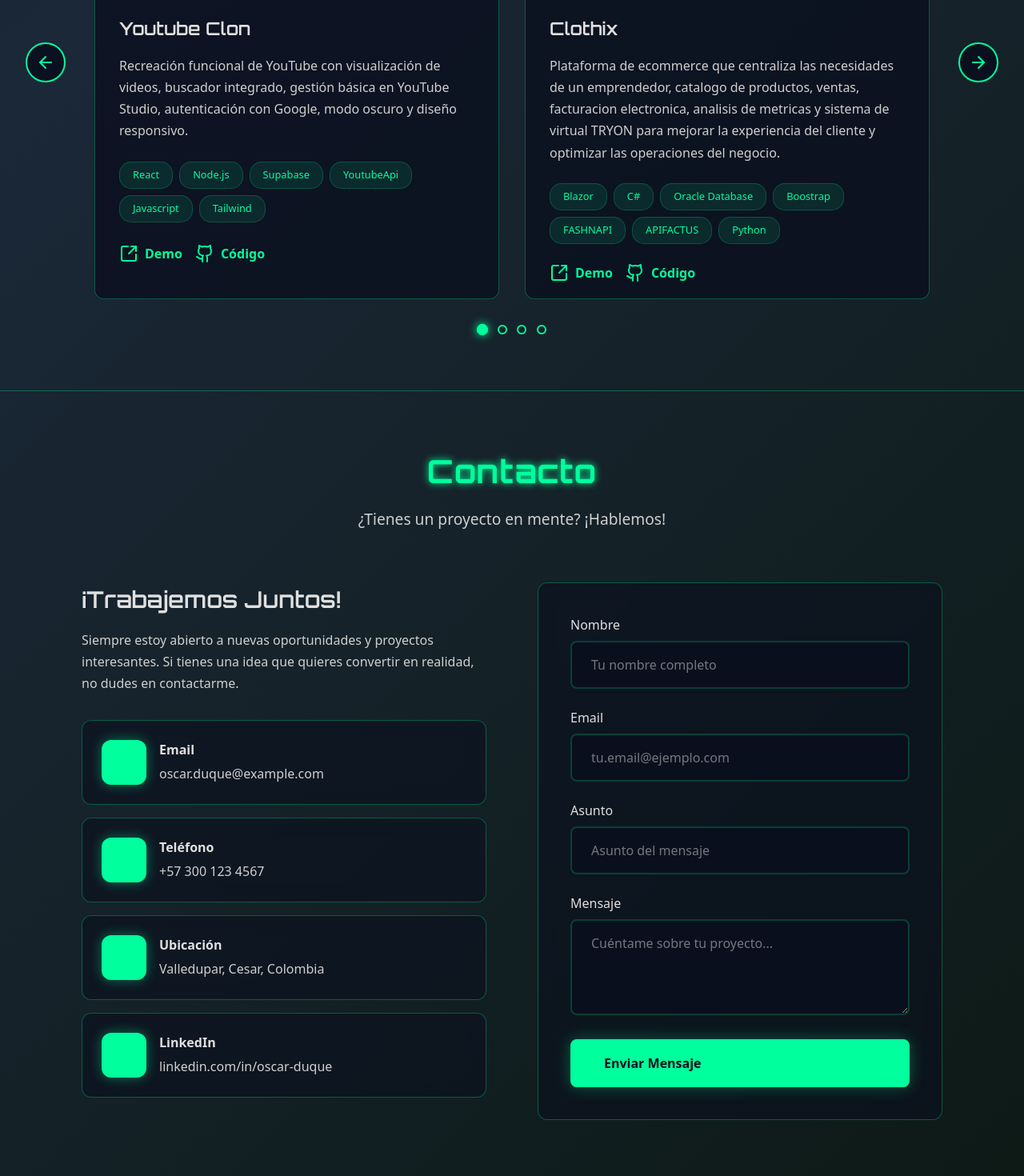
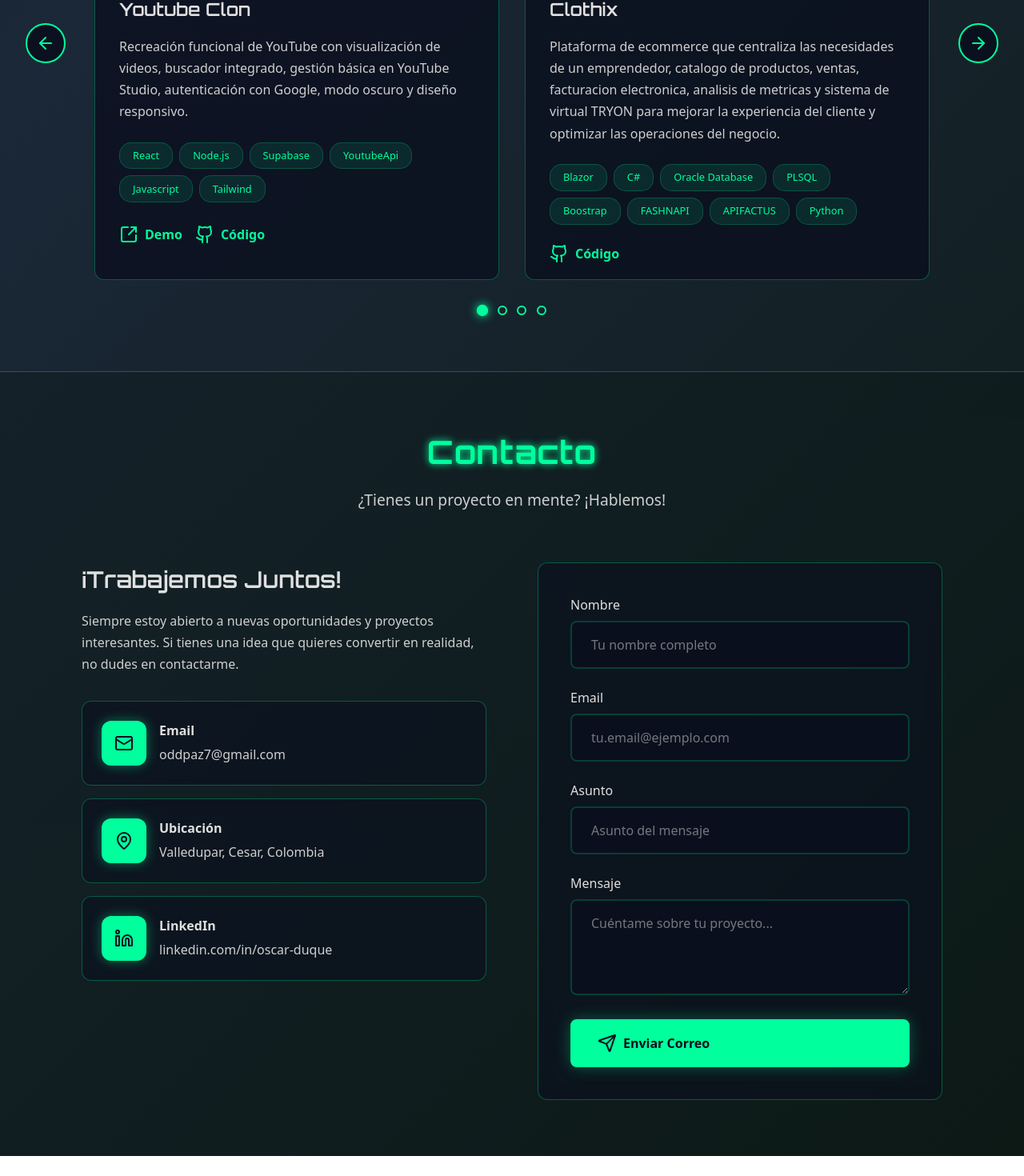
Before and after one commit to Odpp7/Mi-portafolio-web, a Next.js app: page / in a window 1280 px wide. Shown: the part 2526-3996 px from the top of the page at 80% size. After the commit the page ends 3971 px from the top, so only its background shows below. Built offline with nearby package versions, Linux system fonts and the light colour scheme.

Commit message:
Updating project section of contact me already working

```diff
--- a/app/components/AboutMe.tsx
+++ b/app/components/AboutMe.tsx
@@ -30,7 +30,7 @@ export default function AboutMe() {
 
                     <p>Además del trabajo en la web, desarrollo aplicaciones móviles que integran interfaces cuidadas y buen rendimiento. También tengo experiencia en Back-End y en arquitecturas completas, lo que me permite abordar proyectos de forma integral y mantener la coherencia entre cliente y servidor.</p>
 
-                    <p>En mis tiempos libres soy un apasionado por la musica, asisto a una iglesia donde le sirvio a Dios tocando un instrumento musical, la guitarra electrica y un apasionado por los videojuegos y el deporte, practico futbol y mas. </p>
+                    <p>En mis tiempos libres soy un apasionado por: </p>
 
                     <BounceCards
                         className="custom-bounceCards"
--- a/app/components/ContactMe.tsx
+++ b/app/components/ContactMe.tsx
@@ -1,8 +1,36 @@
 'use client'
 
 import "@/app/styles/ContactMe.css"
+import { Mail, MapPin, Linkedin, Send } from 'lucide-react'
+import { useState, FormEvent } from 'react'
 
 export default function ContactMe() {
+  const [formData, setFormData] = useState({ name: '', email: '', subject: '', message: ''})
+  const [enviado, setEnviado] = useState(false)
+  const [mensaje, setMensaje] = useState('')
+
+  const HandleSubmit = async (e:React.FormEvent) => {
+    e.preventDefault();
+
+    setEnviado(true)
+    setMensaje('Enviando correo...')
+
+    const respuesta = await fetch('api/contact', {
+      method: "POST",
+      headers: { 'Content-Type': 'application/json' },
+      body: JSON.stringify(formData)
+    })
+
+    if(respuesta.ok){
+      setMensaje("Enviado correctamente")
+      setFormData({ name: '', email: '', subject: '', message: '' })
+    } else{
+      setMensaje("Error al enviar")
+    }
+
+    setEnviado(false)
+  }
+
   return (
     <div className="container">
       <div className="section-header">
@@ -16,27 +44,17 @@ export default function ContactMe() {
 
           <div className="contact-item">
             <div className="contact-icon">
-              <i className="fas fa-envelope"></i>
+              <Mail/>
             </div>
             <div className="contact-details">
               <h4>Email</h4>
-              <p>oscar.duque@example.com</p>
+              <p>oddpaz7@gmail.com</p>
             </div>
           </div>
 
           <div className="contact-item">
             <div className="contact-icon">
-              <i className="fas fa-phone"></i>
-            </div>
-            <div className="contact-details">
-              <h4>Teléfono</h4>
-              <p>+57 300 123 4567</p>
-            </div>
-          </div>
-
-          <div className="contact-item">
-            <div className="contact-icon">
-              <i className="fas fa-map-marker-alt"></i>
+              <MapPin/>
             </div>
             <div className="contact-details">
               <h4>Ubicación</h4>
@@ -46,7 +64,7 @@ export default function ContactMe() {
 
           <div className="contact-item">
             <div className="contact-icon">
-              <i className="fab fa-linkedin-in"></i>
+              <Linkedin />
             </div>
             <div className="contact-details">
               <h4>LinkedIn</h4>
@@ -56,30 +74,62 @@ export default function ContactMe() {
         </div>
 
         <div className="contact-form">
-          <form>
+          <form onSubmit={HandleSubmit}>
             <div className="form-group">
               <label htmlFor="name" className="form-label">Nombre</label>
-              <input type="text" id="name" className="form-input" placeholder="Tu nombre completo" required />
+              <input
+                type="text"
+                id="name"
+                className="form-input"
+                placeholder="Tu nombre completo"
+                value={formData.name}
+                onChange={(e) => setFormData({...formData, name: e.target.value})}
+                required
+              />
             </div>
 
             <div className="form-group">
               <label htmlFor="email" className="form-label">Email</label>
-              <input type="email" id="email" className="form-input" placeholder="tu.email@ejemplo.com" required />
+              <input
+                type="email"
+                id="email"
+                className="form-input"
+                placeholder="tu.email@ejemplo.com"
+                value={formData.email}
+                onChange={(e) => setFormData({...formData, email: e.target.value})}
+                required
+              />
             </div>
 
             <div className="form-group">
               <label htmlFor="subject" className="form-label">Asunto</label>
-              <input type="text" id="subject" className="form-input" placeholder="Asunto del mensaje" required />
+              <input
+                type="text"
+                id="subject"
+                className="form-input"
+                placeholder="Asunto del mensaje"
+                value={formData.subject}
+                onChange={(e) => setFormData({...formData, subject: e.target.value})}
+                required
+              />
             </div>
 
             <div className="form-group">
               <label htmlFor="message" className="form-label">Mensaje</label>
-              <textarea id="message" className="form-input form-textarea" placeholder="Cuéntame sobre tu proyecto..." required></textarea>
+              <textarea
+                id="message"
+                className="form-input form-textarea"
+                placeholder="Cuéntame sobre tu proyecto..."
+                value={formData.message}
+                onChange={(e) => setFormData({...formData, message: e.target.value})}
+                required
+              ></textarea>
             </div>
 
-            <button type="submit" className="btn" style={{ width: '100%' }}>
-              <i className="fas fa-paper-plane"></i>
-              Enviar Mensaje
+            {mensaje && <p style={{textAlign: 'center', marginBottom: '10px', color:'white'}}>{mensaje}</p>}
+
+            <button type="submit" className="btn" style={{ width: '100%' }} disabled={enviado}>
+              <Send/> Enviar Correo
             </button>
           </form>
         </div>
--- a/app/components/Projects.tsx
+++ b/app/components/Projects.tsx
@@ -55,8 +55,10 @@ export default function Projects() {
                       ))}
                     </div>
                     <div className="project-links">
-                      <a href="#" className="project-link"><SquareArrowOutUpRight />Demo</a>
-                      <a href="#" className="project-link"><Github />Código</a>
+                      {project.demo && (
+                        <a href={project.demo} target="_blank" rel="noopener noreferrer" className="project-link"><SquareArrowOutUpRight />Demo</a>
+                      )}
+                      <a href={project.codigo} target="_blank" rel="noopener noreferrer" className="project-link"><Github />Código</a>
                     </div>
                   </div>
                 </div>
@@ -71,7 +73,7 @@ export default function Projects() {
 
         <div className="carousel-dots">
           {Array.from({ length: totalDots }).map((_, index) => (
-            <button key={index} className={`carousel-dot ${currentSlide === index ? 'active' : ''}`} onClick={() => goToSlide(index)}/>
+            <button key={index} className={`carousel-dot ${currentSlide === index ? 'active' : ''}`} onClick={() => goToSlide(index)} />
           ))}
         </div>
       </div>
--- a/app/data/MyProjects.ts
+++ b/app/data/MyProjects.ts
@@ -3,33 +3,43 @@ export const projects = [
         imagen: "/YoutubeClon.jpg",
         title: "Youtube Clon",
         description: "Recreación funcional de YouTube con visualización de videos, buscador integrado, gestión básica en YouTube Studio, autenticación con Google, modo oscuro y diseño responsivo.",
-        techs: ["React", "Node.js", "Supabase", "YoutubeApi", "Javascript", "Tailwind"]
+        techs: ["React", "Node.js", "Supabase", "YoutubeApi", "Javascript", "Tailwind"],
+        demo: "https://youtube-clon-pearl.vercel.app",
+        codigo: "https://github.com/Odpp7/Youtube-clon.git"
     },
     {
         imagen: "/Clothix.jpg",
         title: "Clothix",
         description: "Plataforma de ecommerce que centraliza las necesidades de un emprendedor, catalogo de productos, ventas, facturacion electronica, analisis de metricas y sistema de virtual TRYON para mejorar la experiencia del cliente y optimizar las operaciones del negocio.",
-        techs: ["Blazor", "C#", "Oracle Database", "Boostrap", "FASHNAPI", "APIFACTUS", "Python"]
+        techs: ["Blazor", "C#", "Oracle Database", "PLSQL", "Boostrap", "FASHNAPI", "APIFACTUS", "Python"],
+        demo: "",
+        codigo: "https://github.com/Timmy0825XD/CLOTHIX.git"
     },
     {
         imagen: "/StudySync.jpg",
         title: "StudySync",
         description: "Aplicación de escritorio para gestionar estudios dirigidos: administración de tutores, estudiantes, pagos, asistencias y asignación académica, con interfaz en JavaFX.",
-        techs: ["Java", "JavaFx", "CSS"]
+        techs: ["Java", "JavaFx", "CSS"],
+        demo: "",
+        codigo: "https://github.com/Odpp7/StudySync.git"
     },
 
     {
         imagen: "/CrudPHP.jpg",
         title: "Crud Tienda de Productos - PHP",
         description: "Sistema CRUD para la gestión de productos con búsqueda, edición, eliminación, registro de usuarios e inicio de sesión, desarrollado con PHP y XAMPP.",
-        techs: ["PHP", "PHPMyAdmin", "HTML", "CSS", "JavaScript", "MySQL", "XAMPP"]
+        techs: ["PHP", "PHPMyAdmin", "HTML", "CSS", "JavaScript", "MySQL", "XAMPP"],
+        demo: "",
+        codigo: "https://github.com/Odpp7/ProductosCrud-PHP.git"
     },
 
     {
         imagen: "/MetaV.jpg",
         title: "Diseño MetaV",
         description: "Diseño web para una plataforma estilo MetaV un estilo futurista y avanzado, desarrollado únicamente con HTML y CSS. Modelo responsive en mobile",
-        techs: ["HTML", "CSS"]
+        techs: ["HTML", "CSS"],
+        demo: "https://meta-v-pi.vercel.app",
+        codigo: "https://github.com/Odpp7/MetaV.git"
     }
 
 ];
--- a/app/page.tsx
+++ b/app/page.tsx
@@ -38,7 +38,7 @@ export default function Home() {
         <Projects />
       </section>
 
-      <section className="p-[70px]" id="contact">
+      <section className="p-[70px] fondo2" id="contact">
         <ContactMe/>
       </section>
 
--- a/app/styles/ContactMe.css
+++ b/app/styles/ContactMe.css
@@ -3,6 +3,10 @@
     border-top: 1px solid var(--border-glow);
     padding: 6rem 0;
     z-index: 2;
+}
+
+.fondo2{
+    background: rgba(13, 26, 22, 0.3);
 }
 
 .contact-grid {
--- a/package.json
+++ b/package.json
@@ -17,6 +17,7 @@
     "next": "16.0.7",
     "react": "19.2.0",
     "react-dom": "19.2.0",
+    "resend": "^6.6.0",
     "swiper": "^12.0.3",
     "tailwind-merge": "^3.4.0"
   },
```
Also changed, not shown: app/api/contact/route.ts (added, +62 -0 lines), 1 other file (tests, documents, lock files or other folders).
